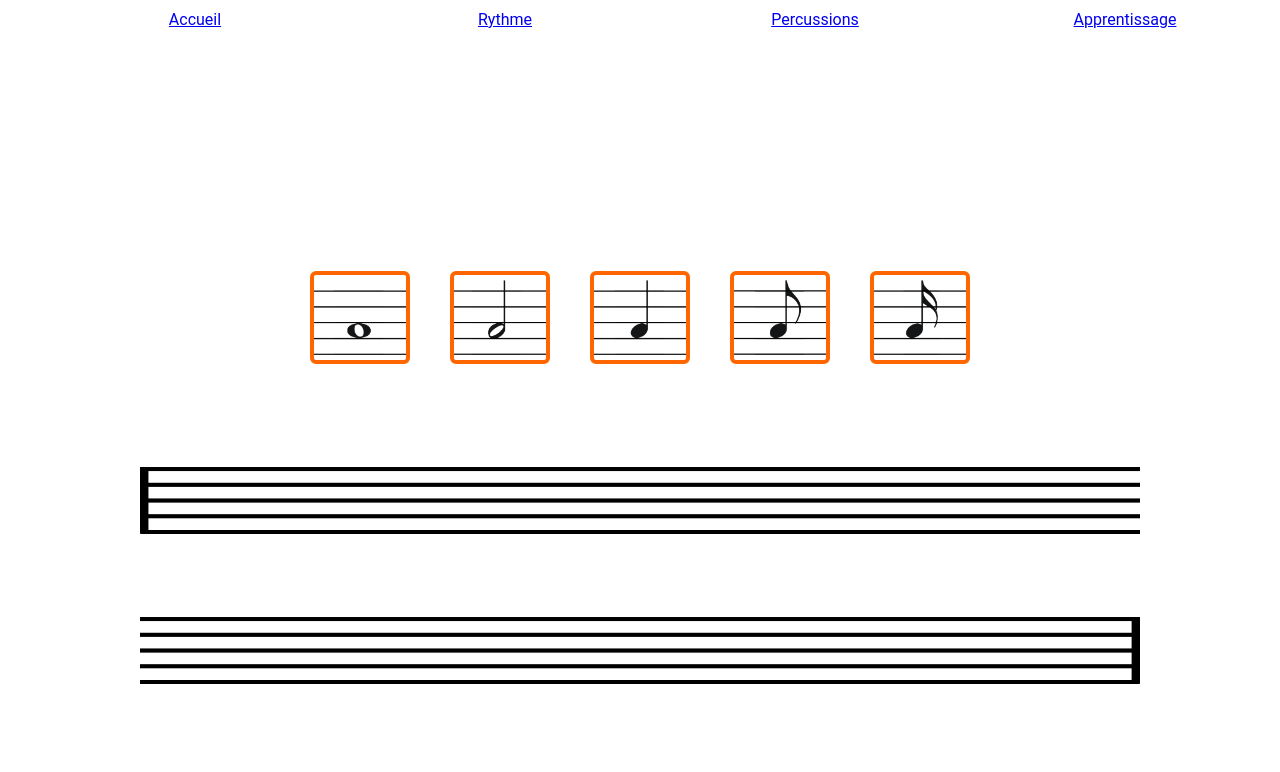
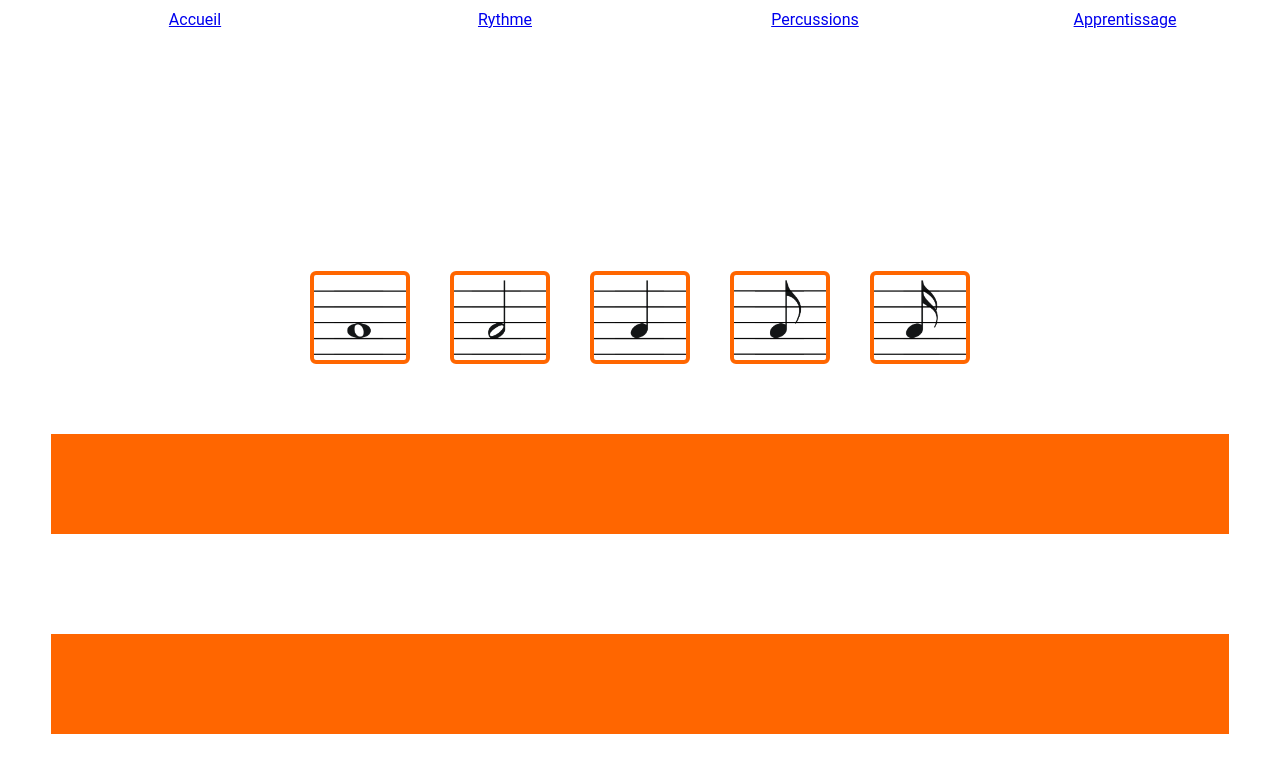
Before and after one commit to SiobanDev/Tchouka-poc, a React (Create React App) app: page /rythme in a window 1280 px wide. Shown: the top 772 px of the page. Built offline with nearby package versions, Linux system fonts and the light colour scheme.

Commit message:
style: improve step1 style and standardize style of steps elements

```diff
--- a/src/components/main/MainContent.jsx
+++ b/src/components/main/MainContent.jsx
@@ -1,11 +1,9 @@
-import React, { useContext } from "react";
+import React from "react";
 import { Switch, Route } from "react-router-dom";
 //components
 import Step1 from "../step1/Step1";
 import Step2 from "../step2/Step2";
 import Home from "./Home";
-//context
-import PartitionContext from "../../context/PartitionContext";
 
 export default function MainContent() {
   return (
--- /dev/null
+++ b/src/components/main/Staves.jsx
@@ -0,0 +1,17 @@
+import React from "react";
+//styles
+import "./Staves.style.css";
+
+const Staves = () => {
+  return (
+    <div className="staves-container">
+      <div id="stave1" className="stave">
+      </div>
+
+      <div id="stave2" className="stave">
+      </div>
+    </div>
+  );
+};
+
+export default Staves;
--- /dev/null
+++ b/src/components/main/Staves.style.css
@@ -0,0 +1,15 @@
+.staves-container {
+  display: flex;
+  justify-content: center;
+  align-items: center;
+  flex-direction: column;
+  width: 100%;
+}
+
+.stave {
+  height: 100px;
+  width: 100%;
+  position: relative;
+  background: rgb(255, 102, 0);
+  margin: 50px 0;
+}
--- a/src/components/step1/Staves.jsx
+++ /dev/null
@@ -1,22 +0,0 @@
-import React from "react";
-//styles
-import "./Step1.style.css";
-//images
-import stave1 from "./step1.images/stave1.png";
-import stave2 from "./step1.images/stave2.png";
-
-const Staves = () => {
-  return (
-    <div className="staves-containers">
-      <div id="stave1" className="stave-container">
-        <img className="stave stave 1" src={stave1} alt="stave" />
-      </div>
-
-      <div id="stave2" className="stave-container">
-        <img className="stave stave 2" src={stave2} alt="stave" />
-      </div>
-    </div>
-  );
-};
-
-export default Staves;
--- a/src/components/step1/Step1.jsx
+++ b/src/components/step1/Step1.jsx
@@ -1,8 +1,9 @@
 import React from "react";
 //styles
 import "./Step1.style.css";
+//components
 import NotesToChoose from "./NotesToChoose";
-import Staves from "./Staves";
+import Staves from "../main/Staves";
 
 const Step1 = () => {
   return (
--- a/src/components/step1/Step1.style.css
+++ b/src/components/step1/Step1.style.css
@@ -2,29 +2,6 @@
   width: 100%;
   display: flex;
   justify-content: center;
-}
-
-.staves-containers {
-  display: flex;
-  justify-content: center;
-  align-items: center;
-  flex-direction: column;
-  width: 100%;
-}
-
-.stave-container {
-  height: 150px;
-  width: 1000px;
-  position: relative;
-}
-
-.stave {
-  width: 100%;
-  display: block;
-  position: absolute;
-  top: auto;
-  left: 0;
-  bottom: 0;
 }
 
 .note {
--- a/src/components/step2/Partition.jsx
+++ b/src/components/step2/Partition.jsx
@@ -1,13 +1,13 @@
 import React, { useContext, useState, useEffect } from "react";
-//images
-import stave1 from "../step1/step1.images/stave1.png";
-import stave2 from "../step1/step1.images/stave2.png";
 //services
 import {addNoteToDom} from "../../services/staveService";
 //context
 import PartitionContext from "../../context/PartitionContext";
 //data
 import {partitionExample} from "../../mocks/partition";
+//components
+import Staves from "../main/Staves";
+
 
 const Partition = () => {
   const [allNotesWidth, setAllNotesWidth] = useState(0);
@@ -20,20 +20,11 @@ const Partition = () => {
       addNoteToDom(note.image, allNotesWidth, setAllNotesWidth);
     });
 
-  }, [userComposition, allNotesWidth, setAllNotesWidth])
-
+  }, [])
 
 
   return (
-    <div className="staves-containers">
-      <div id="stave1" className="stave-container">
-        <img className="stave stave 1" src={stave1} alt="stave" />
-      </div>
-
-      <div id="stave2" className="stave-container">
-        <img className="stave stave 2" src={stave2} alt="stave" />
-      </div>
-    </div>
+    <Staves />
   );
 };
 
--- a/src/components/step2/Step2.style.css
+++ b/src/components/step2/Step2.style.css
@@ -10,7 +10,7 @@
   width: 30%;
 }
 
-.step2 .staves-containers{
+.step2 .staves-container{
   width: 65%;
 }
 
--- a/src/services/staveService.js
+++ b/src/services/staveService.js
@@ -2,35 +2,43 @@ export function addNoteToDom(noteImage, allNotesWidth, setallNotesWidth) {
   const stave1Element = document.getElementById("stave1");
   const stave2Element = document.getElementById("stave2");
   const noteElement = document.createElement("img");
+
   noteElement.src = noteImage;
   noteElement.className = `added-note`;
   noteElement.alt = "added-note-image";
-  noteElement.width = 50;
-  noteElement.style.left = `${allNotesWidth}px`;
+  noteElement.style.width = "5%";
+  noteElement.style.left = `${allNotesWidth}%`;
 
-  stave1Element.width = 1000;
+  stave1Element.style.width = "100%";
+
+  const noteWidth = parseInt(noteElement.style.width);
+  const stave1Width = parseInt(stave1Element.style.width);
 
   if ((noteImage, allNotesWidth, setallNotesWidth)) {
-    if (stave1Element.width >= (allNotesWidth + noteElement.width)) {
+    if (stave1Width >= allNotesWidth + noteWidth) {
       stave1Element.appendChild(noteElement);
-     ;
+      setallNotesWidth(allNotesWidth + noteWidth);
+      console.log("allNotesWidth : " + allNotesWidth);
     } else if (
-      stave1Element.width < allNotesWidth + noteElement.width &&
-      allNotesWidth <= 2000
+      stave1Width < allNotesWidth + noteWidth &&
+      allNotesWidth >= 100
     ) {
-      noteElement.style.left = `${allNotesWidth - 1000}px`;
+      noteElement.style.left = `${allNotesWidth - 100}%`;
       stave2Element.appendChild(noteElement);
-    } else if(allNotesWidth > 2000) {
+      setallNotesWidth(allNotesWidth + noteWidth);
+      console.log("allNotesWidth : " + allNotesWidth);
+    } else if (allNotesWidth > 100) {
       console.log("Tu ne peux plus rajouter de notes.");
-    }else {
+    } else {
       console.log("Erreur");
     }
-    setallNotesWidth(allNotesWidth + parseInt(noteElement.width));
-    // console.log("partition\'s notes (allNotesWidth) : " + JSON.stringify(allNotesWidth))
   }
 }
 
 export function addNoteToContext(newNote, partitionNotesList) {
   partitionNotesList.push(newNote);
-  console.log("partitionNotesList in addNoteToContext()" + JSON.stringify(partitionNotesList));
+  console.log(
+    "partitionNotesList in addNoteToContext()" +
+      JSON.stringify(partitionNotesList)
+  );
 }
```
Also changed, not shown: src/components/step2/Step2.service.js (deleted, +0 -36 lines), public/manifest.json.
